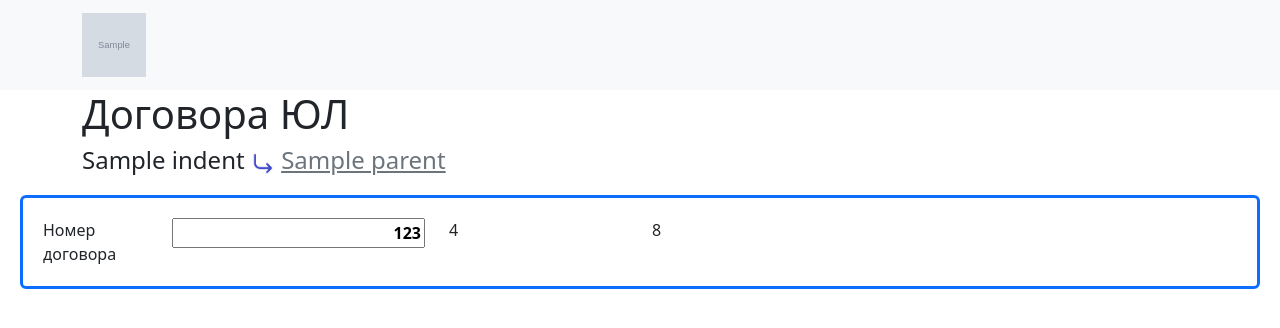
After one commit to Acidosulus/AISpy, a Flask app: template app/templates/agreement_form.html in a window 1280 px wide. The commit adds this page. Shown: the top 328 px of the page. Run offline with Flask 3, Linux system fonts and the light colour scheme; the template is opened without the code that fills it: most values are stand-ins (such as "Sample title", 1, 10 or a date in 2020); grey boxes marked "Sample" are stand-in pictures; parts of the project's set-up code (start-up, migrations or seed data) failed here and were passed over; some libraries are stand-ins or nearby versions.

Commit message:
Wed 01/31/2024 21:43:09.60

```diff
--- a/app/routes.py
+++ b/app/routes.py
@@ -157,6 +157,11 @@ def addresses(object_id):
 	return render_template("addresses.html", results=results, parents = data_sourses.get_addresses_hierarchy(int(object_id)), navigation_buttons = [common.Button_Home(), common.Button_Back()])
 
 
+@app.route('/form_render/agreement_form/<row_id>')
+def form_render(row_id:int):
+	return render_template("agreement_form.html",
+							parents = data_sourses.get_agreements_hierarchy(int(row_id)),
+							navigation_buttons = [common.Button_Home(), common.Button_Back()])
 
 @app.route('/register', methods=["GET", "POST"])
 def register():
--- /dev/null
+++ b/app/templates/agreement_form.html
@@ -0,0 +1,69 @@
+
+{% block head %}
+  {% include "_head.html"%}
+{% endblock %}
+
+
+{% block scripts %}
+{% endblock scripts %}
+
+<style>
+.form_text_input{
+  text-align: right;
+
+  font-weight: bold;
+}
+</style>
+{% block content %}
+
+{% include "_navigation_panel.html"%}
+
+
+<div class="container">
+  <h1>Договора ЮЛ</h1>
+  {%for parent in parents %}
+    <h4>{{ parent.indent|safe }}
+      <IMG width="24" height="24" src="/static/images/child_corner.png">
+      <a href="/agreements/{{ parent.row_id }}"  class="link-secondary">{{ parent.name }}</a></h4>
+  {% endfor %}
+</div>
+
+
+<form id="dialog_div"  style="margin: 20px; padding: 20px;" class="border border-3 rounded border-primary" method="" action="" >
+  <!-- header of agreement with number and two organizations-->
+  <div class="row">
+
+    <div class="col-4">
+
+      <div class="row">
+
+        <div class="col">
+          <label for="Номер договора">Номер договора</label>
+        </div>
+
+        <div class="col">
+          <input class="form_text_input" type="text"  value="123">
+        </div>
+
+      </div>
+
+
+    </div>
+
+
+
+      <div class="col-2">
+          4
+      </div>
+
+      <div class="col-6">
+          8
+
+      </div>
+
+  </div>
+
+
+</form>
+
+{% endblock %}
--- a/app/templates/main_index.html
+++ b/app/templates/main_index.html
@@ -20,7 +20,7 @@
       <hr>
       <hr>
       <hr>
-      <!-- <input class="btn btn-primary" id="test_button" type="button" value="test" onclick="openModal(`/test_dialog`);" /> -->
+      <a href="/form_render/agreement_form/113442"><input class="btn btn-primary" id="test_button" type="button" value="test" /></a>
       <!--<p><a href="/parameters_dialog/">Проверка диалога с произвольными параметрами</a></p>-->
       <hr>
       <hr>
```
Also changed, not shown: app/data_sourses.py (+20 -5 lines).
